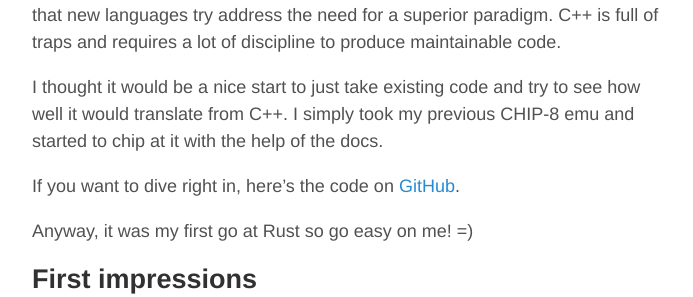
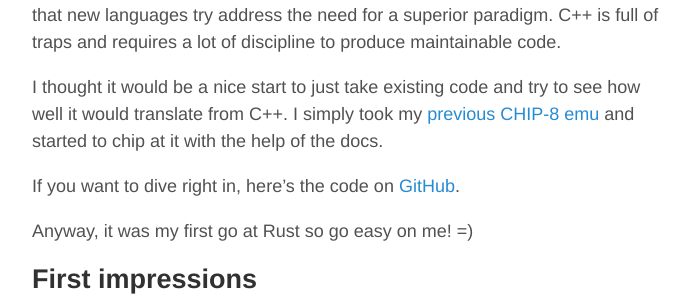
Before and after one commit to Ryp/ryp.github.io, a Jekyll site: the page built from _posts/2019-07-09-chip8-emulator-rust.md, in a window 1280 px wide. Shown: the part 431-728 px from the top of the page, without its empty margins (293-986 px from the left). Built offline with Jekyll 4.4.1, drawn with Linux system fonts in a browser that asks for light colours; comment, search, counter and statistics services are not loaded; some of the changed lines change nothing that is shown.

Commit message:
add link on last post

```diff
--- a/_posts/2019-07-09-chip8-emulator-rust.md
+++ b/_posts/2019-07-09-chip8-emulator-rust.md
@@ -19,7 +19,7 @@ that new languages try address the need for a superior paradigm. C++ is full of
 traps and requires a lot of discipline to produce maintainable code.
 
 I thought it would be a nice start to just take existing code and try to see how
-well it would translate from C++. I simply took my previous CHIP-8 emu and started
+well it would translate from C++. I simply took my [previous CHIP-8 emu](https://github.com/Ryp/chip8-emu) and started
 to chip at it with the help of the docs.
 
 If you want to dive right in, here's the code on [GitHub](https://github.com/Ryp/chip8-emu-rs).
```
